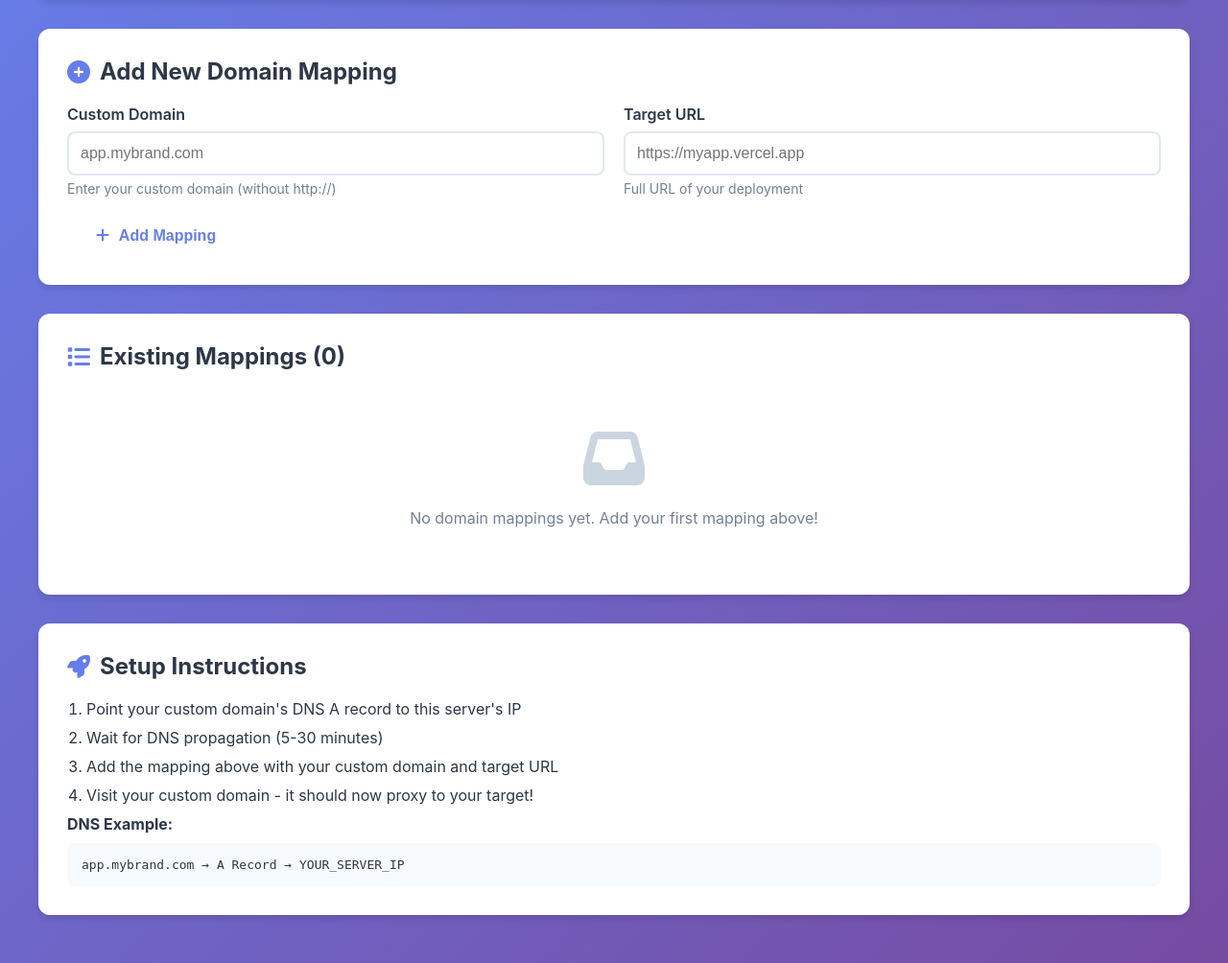
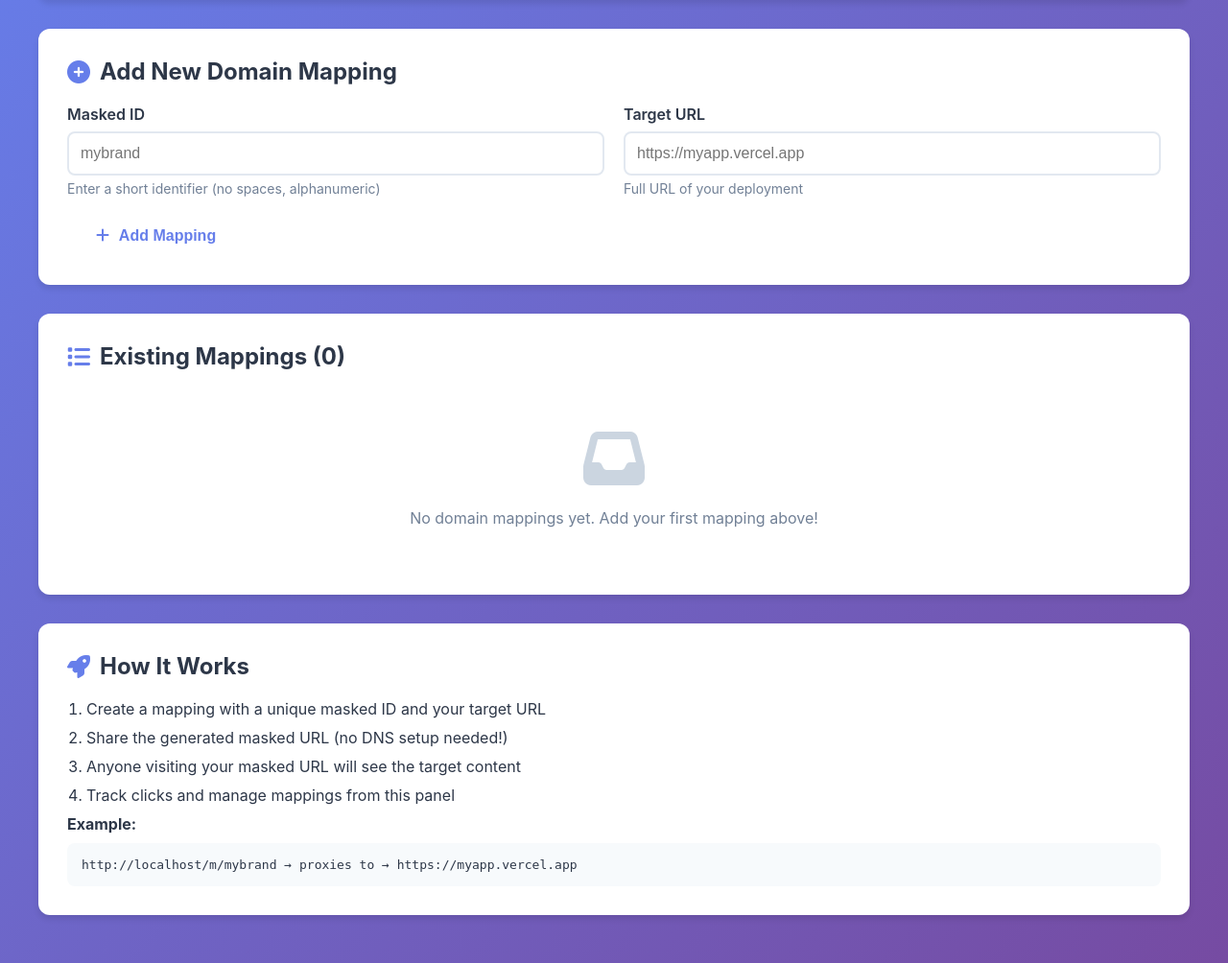
Before and after one commit to Grzzlyartist/maskDNS, a Flask app: page /admin in a window 1280 px wide. Shown: the part 124-1128 px from the top of the page at 96% size. Run offline with Flask 3, Linux system fonts and the light colour scheme; the visitor is signed in with stand-in values (Sample User, id 1); data that the repository does not hold is empty.

Commit message:
Add path-based URL masking without DNS requirement

```diff
--- a/app.py
+++ b/app.py
@@ -202,11 +202,92 @@ def view_stats(domain):
         return render_template('stats.html', mapping=dict(mapping))
     return render_template('error.html', message='Domain not found'), 404
 
+@app.route('/m/<masked_id>')
+@app.route('/m/<masked_id>/<path:subpath>')
+def masked_proxy(masked_id, subpath=''):
+    """Proxy handler for masked domains - no DNS required"""
+    # Look up domain mapping by custom_domain (now used as masked ID)
+    conn = get_db()
+    mapping = conn.execute(
+        'SELECT * FROM domain_mappings WHERE custom_domain = ? AND is_active = 1',
+        (masked_id,)
+    ).fetchone()
+    conn.close()
+
+    if not mapping:
+        return render_template('not_configured.html', domain=masked_id), 404
+
+    # Track click
+    track_click(mapping['id'])
+
+    # Build target URL
+    target_url = mapping['target_url'].rstrip('/')
+    if subpath:
+        target_url = f"{target_url}/{subpath}"
+
+    # Add query parameters
+    if request.query_string:
+        target_url = f"{target_url}?{request.query_string.decode()}"
+
+    try:
+        # Prepare headers
+        headers = {
+            'User-Agent': request.headers.get('User-Agent', 'MaskDNS/1.0'),
+            'Accept': request.headers.get('Accept', '*/*'),
+            'Accept-Language': request.headers.get('Accept-Language', 'en-US,en;q=0.9'),
+        }
+
+        # Fetch content from target
+        response = requests.request(
+            method=request.method,
+            url=target_url,
+            headers=headers,
+            data=request.get_data(),
+            cookies=request.cookies,
+            allow_redirects=False,
+            timeout=app.config['TIMEOUT'],
+            stream=True
+        )
+
+        # Handle redirects
+        if response.status_code in [301, 302, 303, 307, 308]:
+            location = response.headers.get('Location', '')
+            if location.startswith('/'):
+                # Relative redirect - keep on our domain
+                return redirect(f"/m/{masked_id}{location}", code=response.status_code)
+            else:
+                # Absolute redirect - proxy it
+                return redirect(location, code=response.status_code)
+
+        # Build response
+        excluded_headers = ['content-encoding', 'content-length', 'transfer-encoding', 'connection']
+        response_headers = [
+            (name, value) for (name, value) in response.raw.headers.items()
+            if name.lower() not in excluded_headers
+        ]
+
+        return Response(
+            response.content,
+            status=response.status_code,
+            headers=response_headers
+        )
+
+    except requests.exceptions.Timeout:
+        return render_template('error.html', message='Target URL timeout'), 504
+    except requests.exceptions.RequestException as e:
+        return render_template('error.html', message=f'Error fetching target: {str(e)}'), 502
+    except Exception as e:
+        return render_template('error.html', message='Internal server error'), 500
+
 @app.route('/<path:path>')
 @app.route('/proxy', defaults={'path': ''})
 def proxy_handler(path):
-    """Main proxy handler - fetches content from target URL"""
+    """Main proxy handler - fetches content from target URL (DNS-based)"""
     host = request.headers.get('Host', request.host).split(':')[0]
+
+    # Skip if accessing via path-based masking
+    if path.startswith('m/'):
+        return not_found(None)
 
     # Look up domain mapping
     conn = get_db()
--- a/static/style.css
+++ b/static/style.css
@@ -110,6 +110,21 @@ body {
 .btn-sm {
     padding: 6px 12px;
     font-size: 14px;
+}
+
+.btn-xs {
+    padding: 4px 8px;
+    font-size: 12px;
+}
+
+.btn-copy {
+    background: #48bb78;
+    color: white;
+    margin-left: 8px;
+}
+
+.btn-copy:hover {
+    background: #38a169;
 }
 
 .btn-block {
--- a/templates/admin.html
+++ b/templates/admin.html
@@ -24,10 +24,10 @@
             <form method="POST" action="{{ url_for('add_mapping') }}" class="mapping-form">
                 <div class="form-row">
                     <div class="form-group">
-                        <label for="custom_domain">Custom Domain</label>
+                        <label for="custom_domain">Masked ID</label>
                         <input type="text" id="custom_domain" name="custom_domain"
-                               class="form-control" placeholder="app.mybrand.com" required>
-                        <small>Enter your custom domain (without http://)</small>
+                               class="form-control" placeholder="mybrand" required>
+                        <small>Enter a short identifier (no spaces, alphanumeric)</small>
                     </div>
                     <div class="form-group">
                         <label for="target_url">Target URL</label>
@@ -49,7 +49,7 @@
                 <table class="mappings-table">
                     <thead>
                         <tr>
-                            <th>Custom Domain</th>
+                            <th>Masked URL</th>
                             <th>Target URL</th>
                             <th>Clicks</th>
                             <th>Status</th>
@@ -60,7 +60,13 @@
                     <tbody>
                         {% for mapping in mappings %}
                         <tr>
-                            <td><code>{{ mapping.custom_domain }}</code></td>
+                            <td>
+                                <code>{{ request.host_url }}m/{{ mapping.custom_domain }}</code>
+                                <button onclick="copyToClipboard('{{ request.host_url }}m/{{ mapping.custom_domain }}')"
+                                        class="btn btn-xs btn-copy" title="Copy URL">
+                                    <i class="fas fa-copy"></i>
+                                </button>
+                            </td>
                             <td><code class="target-url">{{ mapping.target_url }}</code></td>
                             <td><span class="badge badge-info">{{ mapping.clicks }}</span></td>
                             <td>
@@ -107,16 +113,26 @@
         </div>
 
         <div class="card setup-guide">
-            <h2><i class="fas fa-rocket"></i> Setup Instructions</h2>
+            <h2><i class="fas fa-rocket"></i> How It Works</h2>
             <ol>
-                <li>Point your custom domain's DNS A record to this server's IP</li>
-                <li>Wait for DNS propagation (5-30 minutes)</li>
-                <li>Add the mapping above with your custom domain and target URL</li>
-                <li>Visit your custom domain - it should now proxy to your target!</li>
+                <li>Create a mapping with a unique masked ID and your target URL</li>
+                <li>Share the generated masked URL (no DNS setup needed!)</li>
+                <li>Anyone visiting your masked URL will see the target content</li>
+                <li>Track clicks and manage mappings from this panel</li>
             </ol>
-            <p><strong>DNS Example:</strong></p>
-            <code>app.mybrand.com → A Record → YOUR_SERVER_IP</code>
+            <p><strong>Example:</strong></p>
+            <code>{{ request.host_url }}m/mybrand → proxies to → https://myapp.vercel.app</code>
         </div>
     </div>
+
+    <script>
+    function copyToClipboard(text) {
+        navigator.clipboard.writeText(text).then(function() {
+            alert('Copied to clipboard!');
+        }, function(err) {
+            console.error('Could not copy text: ', err);
+        });
+    }
+    </script>
 </body>
 </html>
```
Also changed, not shown: README.md.
